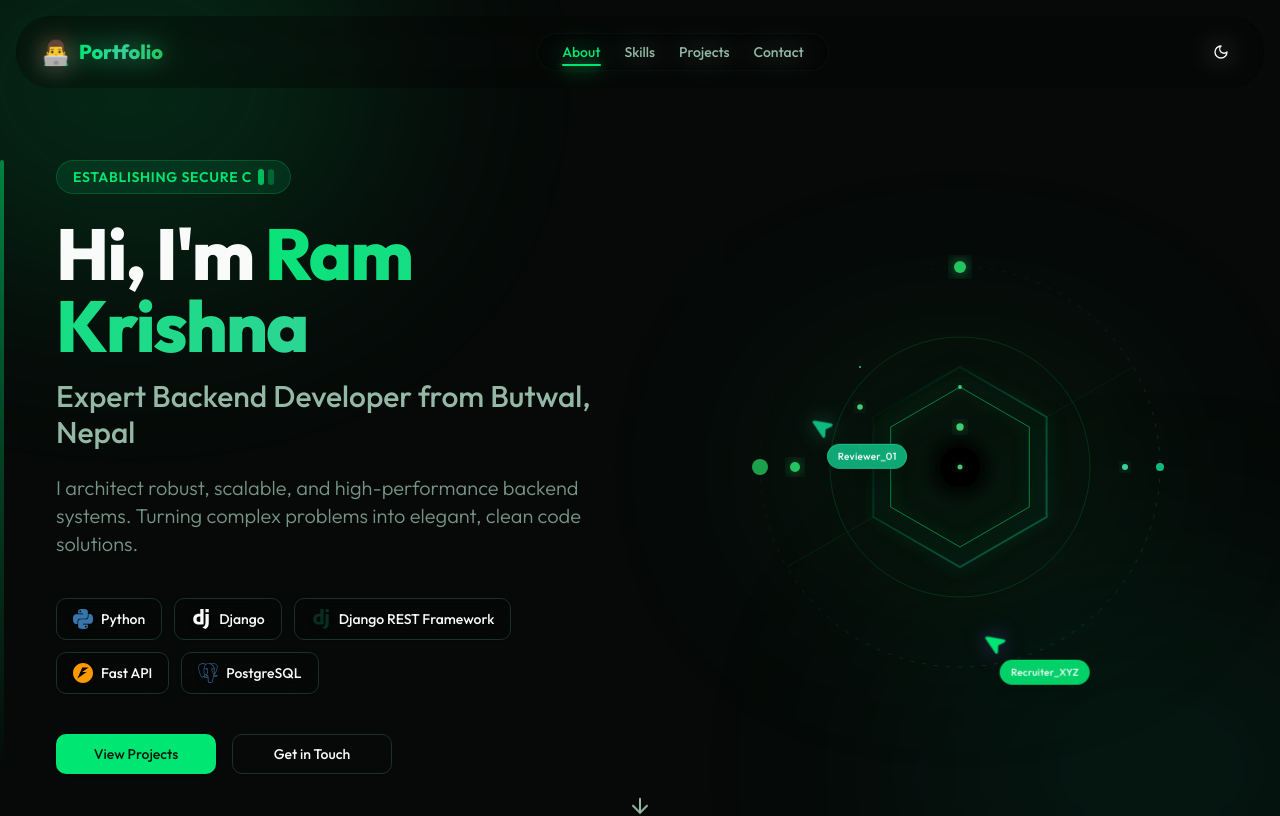
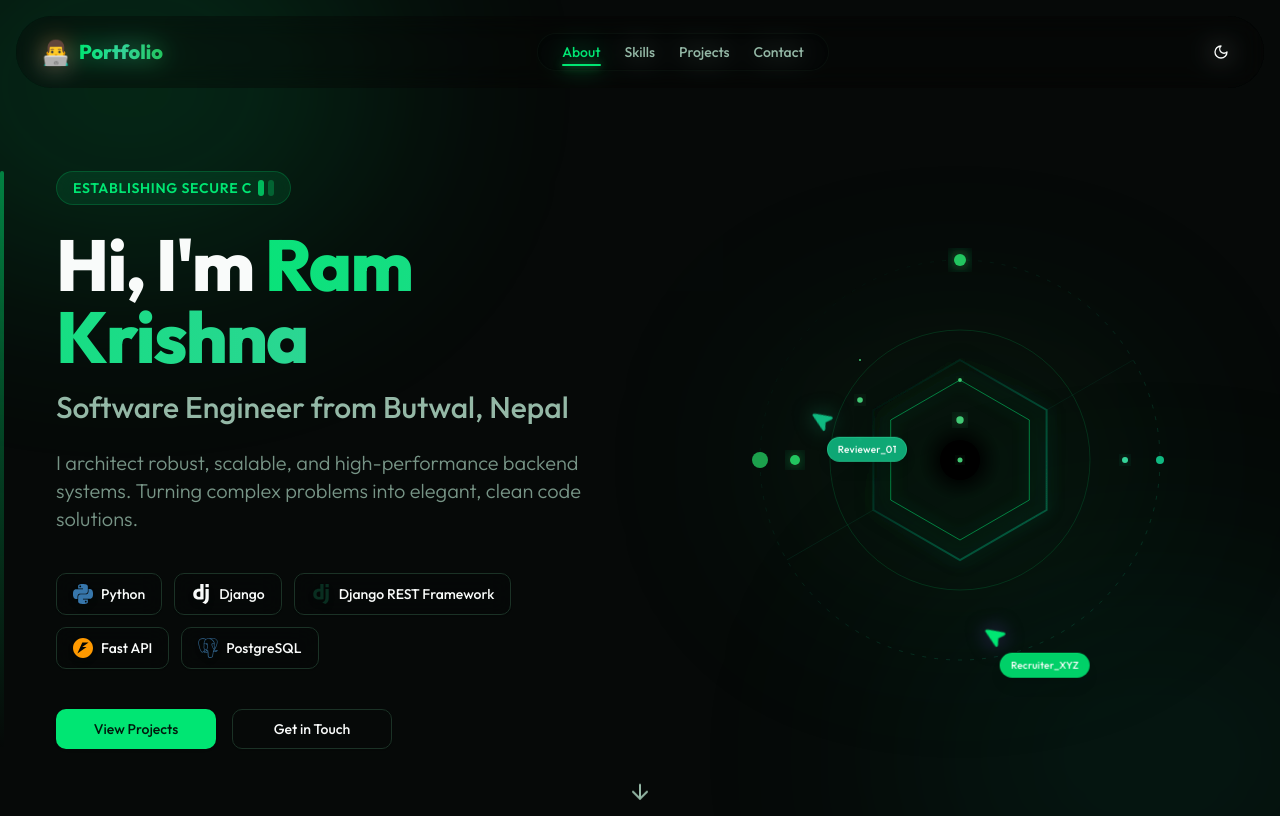
Before and after one commit to ramkrishnapaudel55/Portfolio_Nextjs_Typescript, a Next.js app: page / in a window 1280 px wide. Shown: the top 816 px of the page. Built offline with nearby package versions, Linux system fonts and the light colour scheme.

Commit message:
resume updated

```diff
--- a/src/components/sections/Hero.tsx
+++ b/src/components/sections/Hero.tsx
@@ -134,7 +134,7 @@
                 Hi, I&apos;m <span className="bg-clip-text text-transparent bg-gradient-to-r from-primary via-emerald-400 to-green-500 animate-gradient">Ram Krishna</span>
               </h1>
               <h2 className="text-2xl sm:text-3xl lg:text-3xl text-muted-foreground font-medium">
-                Expert Backend Developer from Butwal, Nepal
+                Software Engineer from Butwal, Nepal
               </h2>
             </motion.div>
 
```
